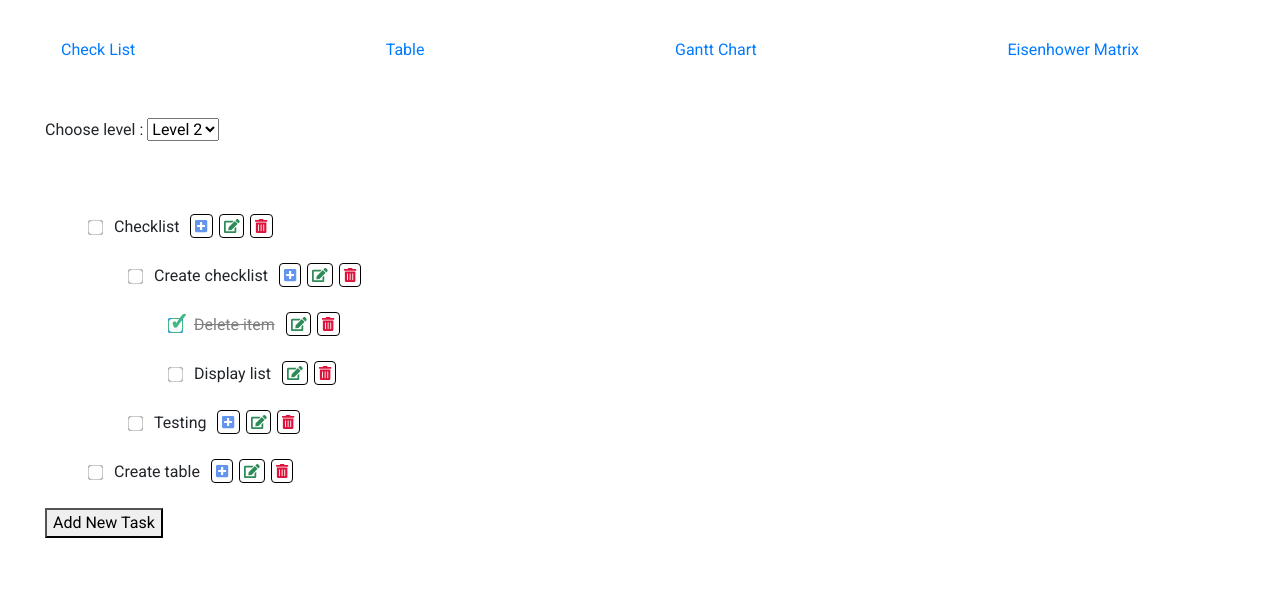
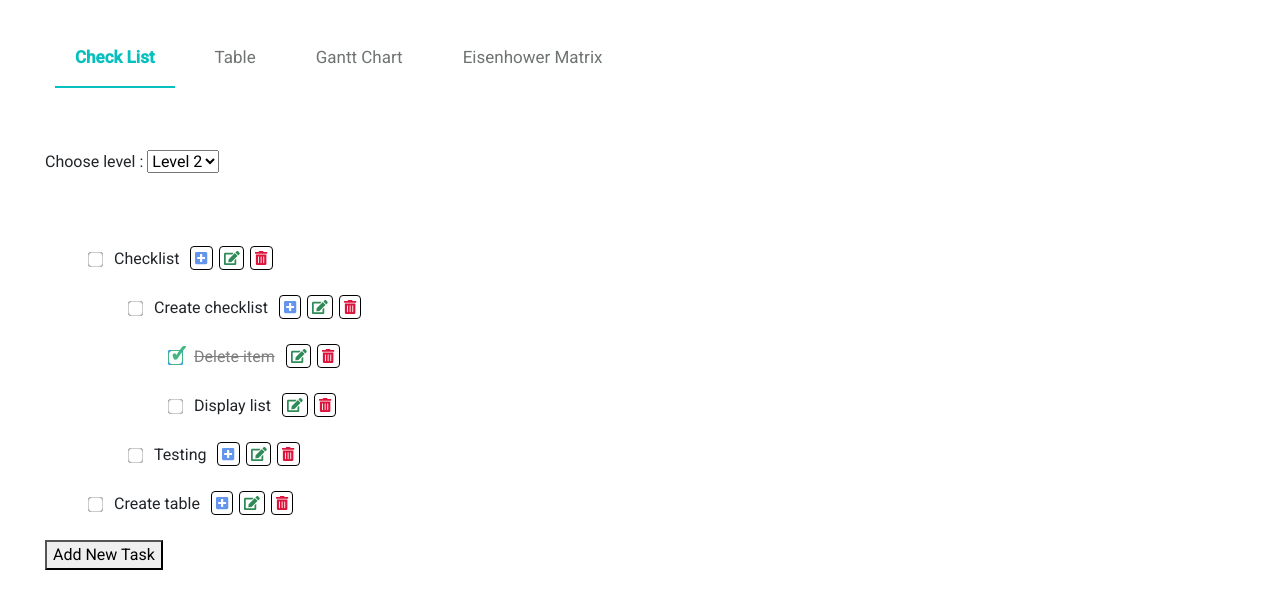
Before and after one commit to leysapungan/angular-project, an Angular app: page /checklist in a window 1280 px wide. Shown: the top 608 px of the page. Built offline with nearby package versions, Linux system fonts and the light colour scheme.

Commit message:
navigation bar

```diff
--- a/src/app/app-routing.module.ts
+++ b/src/app/app-routing.module.ts
@@ -9,7 +9,7 @@ import { MatrixPageComponent } from './matrix-page/matrix-page.component';
 
 
 const appRoutes: Routes = [
-  { path: 'checklist', component: ListPageComponent },
+  {path: 'checklist', component: ListPageComponent },
   {path: 'table', component: TablePageComponent},
   {path: 'gantt', component: GanttPageComponent},
   {path: 'matrix', component: MatrixPageComponent}
--- a/src/app/list-page/list-page.component.html
+++ b/src/app/list-page/list-page.component.html
@@ -1,3 +1,4 @@
+
 <div class = "showCheckList">
     <app-check-list
         [tasks]="tasklist"
--- a/src/app/main-page/main-page.component.css
+++ b/src/app/main-page/main-page.component.css
@@ -0,0 +1,21 @@
+.topNav a {
+    float: left;
+    color: #707373;
+    text-align: center;
+    padding: 15px 20px;
+    margin: 0 10px;
+    text-decoration: none;
+    font-size: 17px;
+}
+
+.topNav a:hover {
+    background-color: white;
+    color: #06bfbf;
+}
+
+.topNav a.active {
+    background-color: white;
+    color: #06bfbf;
+    border-bottom: 2px solid #06bfbf;
+    font-weight: bold;
+  }
--- a/src/app/main-page/main-page.component.html
+++ b/src/app/main-page/main-page.component.html
@@ -1,12 +1,12 @@
 
-<nav class="navbar navbar">
+<nav class="topNav">
     <a routerLink="/checklist" routerLinkActive="active">Check List</a>
     <a routerLink="/table" routerLinkActive="active">Table</a>
     <a routerLink="/gantt" routerLinkActive="active">Gantt Chart</a>
     <a routerLink="/matrix" routerLinkActive="active">Eisenhower Matrix</a>
 </nav>
 
-<br><br>
+<br><br><br><br><br>
 
 <div class="comboBox mb-4">
     Choose level :
@@ -22,4 +22,5 @@
 
 <br><br>
 
-<router-outlet></router-outlet>
+<router-outlet>
+</router-outlet>
--- a/src/app/main-page/main-page.component.ts
+++ b/src/app/main-page/main-page.component.ts
@@ -25,6 +25,7 @@ export class MainPageComponent implements OnInit {
     this.taskService.chooseLevel = this.chooseLevel;
   }
 
+
   ngOnInit(){ }
 
 }
```
